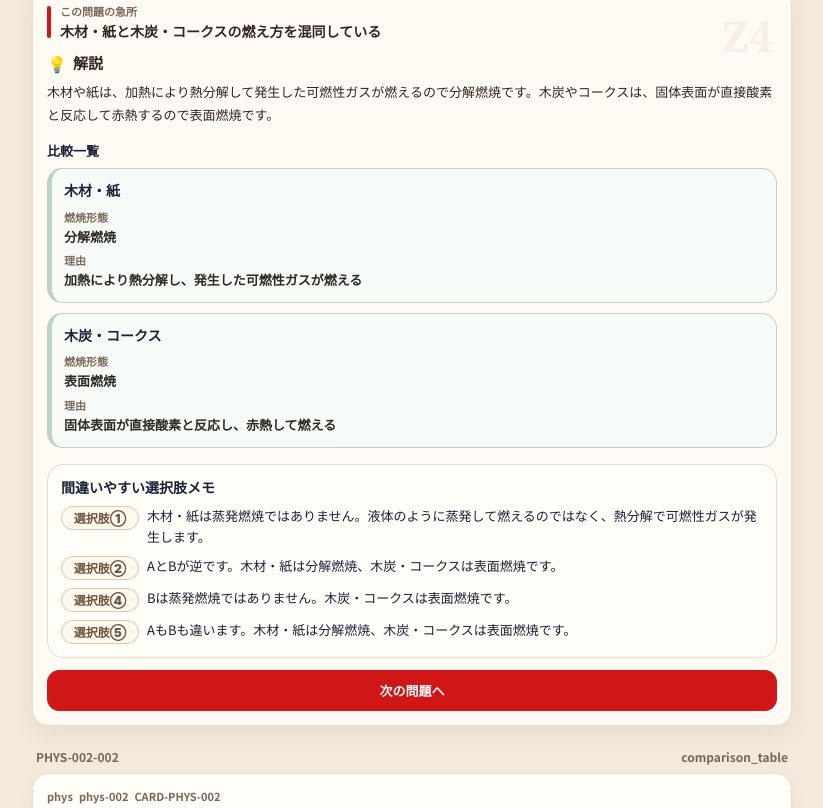
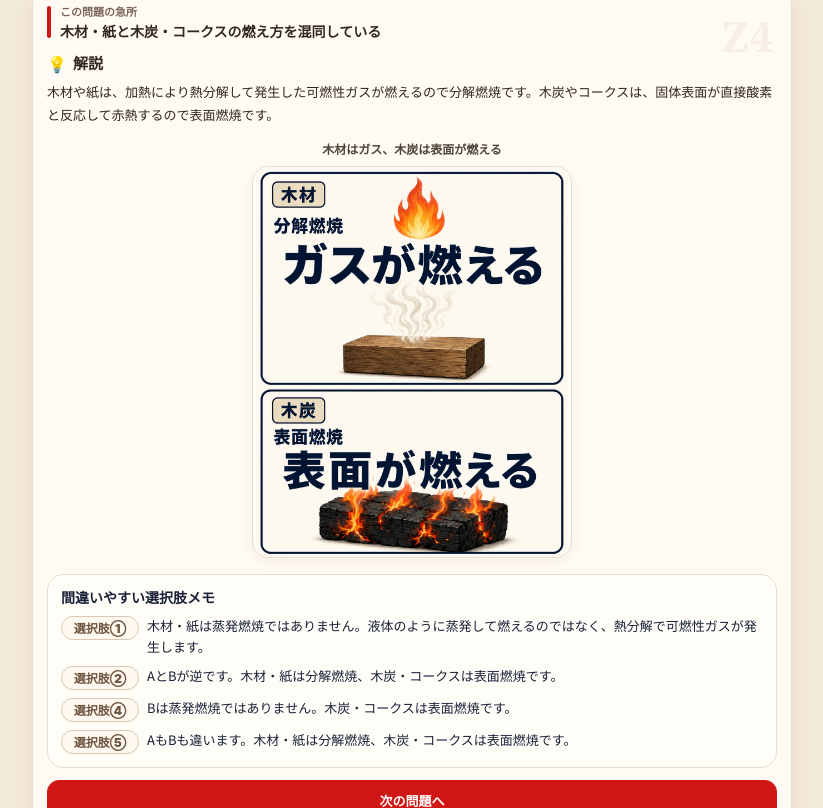
Before and after one commit to tvf6usmhq5pm-crypto/otu4_reboot, a Next.js app: page /dev/explanation-preview in a window 1280 px wide. Shown: the part 8392-9200 px from the top of the page, without its empty margins (228-1051 px from the left). Built offline with nearby package versions, Linux system fonts and the light colour scheme.

Commit message:
feat: add visualImage support and wood-charcoal combustion image

```diff
--- a/components/quiz/explanation/ExplanationCard.tsx
+++ b/components/quiz/explanation/ExplanationCard.tsx
@@ -4,6 +4,7 @@ import type { CSSProperties } from 'react';
 import type { ExplanationMeta } from '../../../data/explanation_meta_types';
 import { CalculationStep } from './CalculationStep';
 import { ComparisonTable } from './ComparisonTable';
+import { ExplanationImage } from './ExplanationImage';
 import { FacilityMap } from './FacilityMap';
 import { Type4FireSprayDiagram } from './Type4FireSprayDiagram';
 import { NumberCard } from './NumberCard';
@@ -50,7 +51,7 @@ function renderVisualBlock(meta: ExplanationMeta) {
 }
 
 export function ExplanationCard({ meta, onNext }: ExplanationCardProps) {
-  const visualBlock = renderVisualBlock(meta);
+  const visualBlock = meta.visualImage?.replacesVisual ? null : renderVisualBlock(meta);
 
   return (
     <section style={cardStyle} aria-label="解説">
@@ -71,6 +72,8 @@ export function ExplanationCard({ meta, onNext }: ExplanationCardProps) {
 
       {/* pilot段階では highlightTerms は赤表示しない。必要問題だけ後で限定導入する。 */}
       <p style={shortExplanationStyle}><InlineMarkdownText text={meta.shortExplanation} /></p>
+
+      {meta.visualImage ? <ExplanationImage image={meta.visualImage} /> : null}
 
       {visualBlock ? <div style={visualWrapStyle}>{visualBlock}</div> : null}
 
--- /dev/null
+++ b/components/quiz/explanation/ExplanationImage.tsx
@@ -0,0 +1,65 @@
+import type { CSSProperties } from 'react';
+import type { ExplanationVisualImage } from '../../../data/explanation_meta_types';
+
+type ExplanationImageProps = {
+  image: ExplanationVisualImage;
+};
+
+export function ExplanationImage({ image }: ExplanationImageProps) {
+  const isTall = image.aspectRatio === '4:5';
+
+  const figureStyle: CSSProperties = {
+    ...baseFigureStyle,
+    width: isTall ? '80%' : '86%',
+    maxWidth: isTall ? 320 : 340,
+  };
+
+  const imageStyle: CSSProperties = {
+    ...baseImageStyle,
+    maxHeight: isTall ? 390 : 360,
+  };
+
+  return (
+    <figure style={figureStyle}>
+      {image.caption ? <figcaption style={captionStyle}>{image.caption}</figcaption> : null}
+
+      <div style={frameStyle}>
+        <img
+          src={image.src}
+          alt={image.alt}
+          loading="lazy"
+          decoding="async"
+          style={imageStyle}
+        />
+      </div>
+    </figure>
+  );
+}
+
+const baseFigureStyle: CSSProperties = {
+  margin: '14px auto 16px',
+};
+
+const frameStyle: CSSProperties = {
+  border: '1px solid #E7DDCF',
+  borderRadius: 16,
+  background: '#FFFDF8',
+  overflow: 'hidden',
+  boxShadow: '0 4px 14px rgba(80, 52, 20, 0.06)',
+};
+
+const baseImageStyle: CSSProperties = {
+  display: 'block',
+  width: '100%',
+  height: 'auto',
+  objectFit: 'contain',
+};
+
+const captionStyle: CSSProperties = {
+  margin: '0 0 7px',
+  color: '#4F463A',
+  fontSize: 12,
+  lineHeight: 1.55,
+  fontWeight: 800,
+  textAlign: 'center',
+};
--- a/data/explanation_meta_pilot_phys_v1.ts
+++ b/data/explanation_meta_pilot_phys_v1.ts
@@ -73,6 +73,13 @@ export const explanationMetaPilotPhysV1: ExplanationMetaMap = {
     misconceptionId: 'phys.combustion.wood_charcoal',
     lossCategory: 'classification_confusion',
     visualKey: 'solid_combustion_compare',
+    visualImage: {
+      src: '/explanations/wood-charcoal-combustion.png',
+      alt: '\u6728\u6750\u306f\u767a\u751f\u3057\u305f\u53ef\u71c3\u6027\u30ac\u30b9\u304c\u71c3\u3048\u3001\u6728\u70ad\u306f\u56fa\u4f53\u8868\u9762\u304c\u8d64\u71b1\u3057\u3066\u71c3\u3048\u308b\u3053\u3068\u3092\u793a\u3059\u56f3',
+      aspectRatio: '4:5',
+      caption: '\u6728\u6750\u306f\u30ac\u30b9\u3001\u6728\u70ad\u306f\u8868\u9762\u304c\u71c3\u3048\u308b',
+      replacesVisual: true,
+    },
     lossTitle: '木材・紙と木炭・コークスの燃え方を混同している',
     style: 'comparison_table',
     shortExplanation:
@@ -102,6 +109,13 @@ export const explanationMetaPilotPhysV1: ExplanationMetaMap = {
     misconceptionId: 'phys.combustion.wood_charcoal',
     lossCategory: 'classification_confusion',
     visualKey: 'solid_combustion_compare',
+    visualImage: {
+      src: '/explanations/wood-charcoal-combustion.png',
+      alt: '\u6728\u6750\u306f\u767a\u751f\u3057\u305f\u53ef\u71c3\u6027\u30ac\u30b9\u304c\u71c3\u3048\u3001\u6728\u70ad\u306f\u56fa\u4f53\u8868\u9762\u304c\u8d64\u71b1\u3057\u3066\u71c3\u3048\u308b\u3053\u3068\u3092\u793a\u3059\u56f3',
+      aspectRatio: '4:5',
+      caption: '\u6728\u6750\u306f\u30ac\u30b9\u3001\u6728\u70ad\u306f\u8868\u9762\u304c\u71c3\u3048\u308b',
+      replacesVisual: true,
+    },
     lossTitle: '同じ「木」でも燃焼形態が同じだと思ってしまう',
     style: 'comparison_table',
     shortExplanation:
```
Also changed, not shown: data/explanation_meta_types.ts (+9 -0 lines), public/explanations/wood-charcoal-combustion.png (added).
